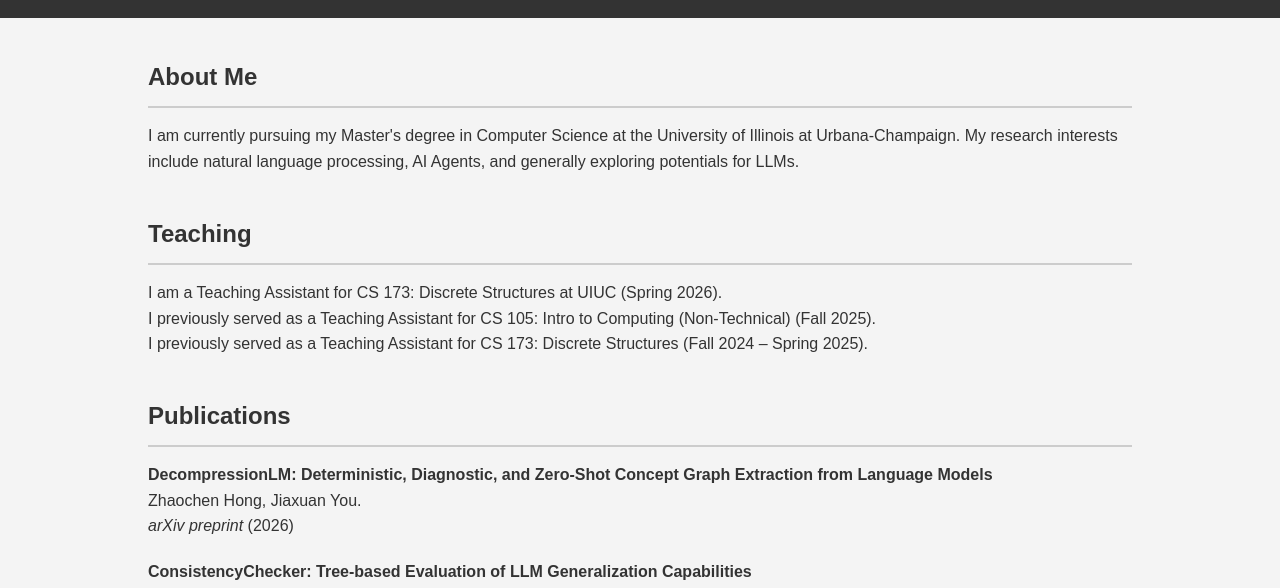
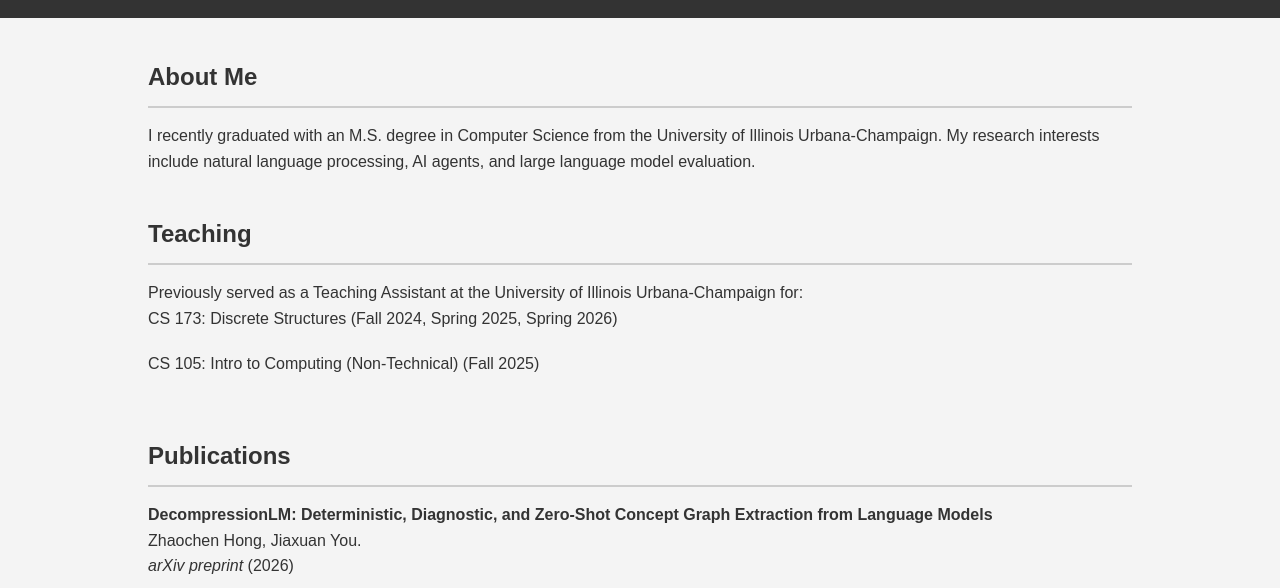
Before and after one commit to zhaochenhong42/zhaochenhong42.github.io, a plain HTML site: page index.html in a window 1280 px wide. Shown: the part 212-800 px from the top of the page. Drawn offline with Linux system fonts and the light colour scheme.

Commit message:
Update index.html

```diff
--- a/index.html
+++ b/index.html
@@ -24,16 +24,18 @@
         <section id="about">
             <div class="container">
                 <h2>About Me</h2>
-                <p>I am currently pursuing my Master's degree in Computer Science at the University of Illinois at Urbana-Champaign. My research interests include natural language processing, AI Agents, and generally exploring potentials for LLMs.</p>
+                <p>I recently graduated with an M.S. degree in Computer Science from the University of Illinois Urbana-Champaign. My research interests include natural language processing, AI agents, and large language model evaluation.</p>
             </div>
         </section>
 
         <section id="teaching">
             <div class="container">
                 <h2>Teaching</h2>
-                <p>I am a Teaching Assistant for CS 173: Discrete Structures at UIUC (Spring 2026).</p>
-                <p>I previously served as a Teaching Assistant for CS 105: Intro to Computing (Non-Technical) (Fall 2025).</p>
-                <p>I previously served as a Teaching Assistant for CS 173: Discrete Structures (Fall 2024 – Spring 2025).</p>
+                <p>Previously served as a Teaching Assistant at the University of Illinois Urbana-Champaign for:</p>
+                <ul>
+                  <li>CS 173: Discrete Structures (Fall 2024, Spring 2025, Spring 2026)</li>
+                  <li>CS 105: Intro to Computing (Non-Technical) (Fall 2025)</li>
+                </ul>
             </div>
         </section>
 
```
